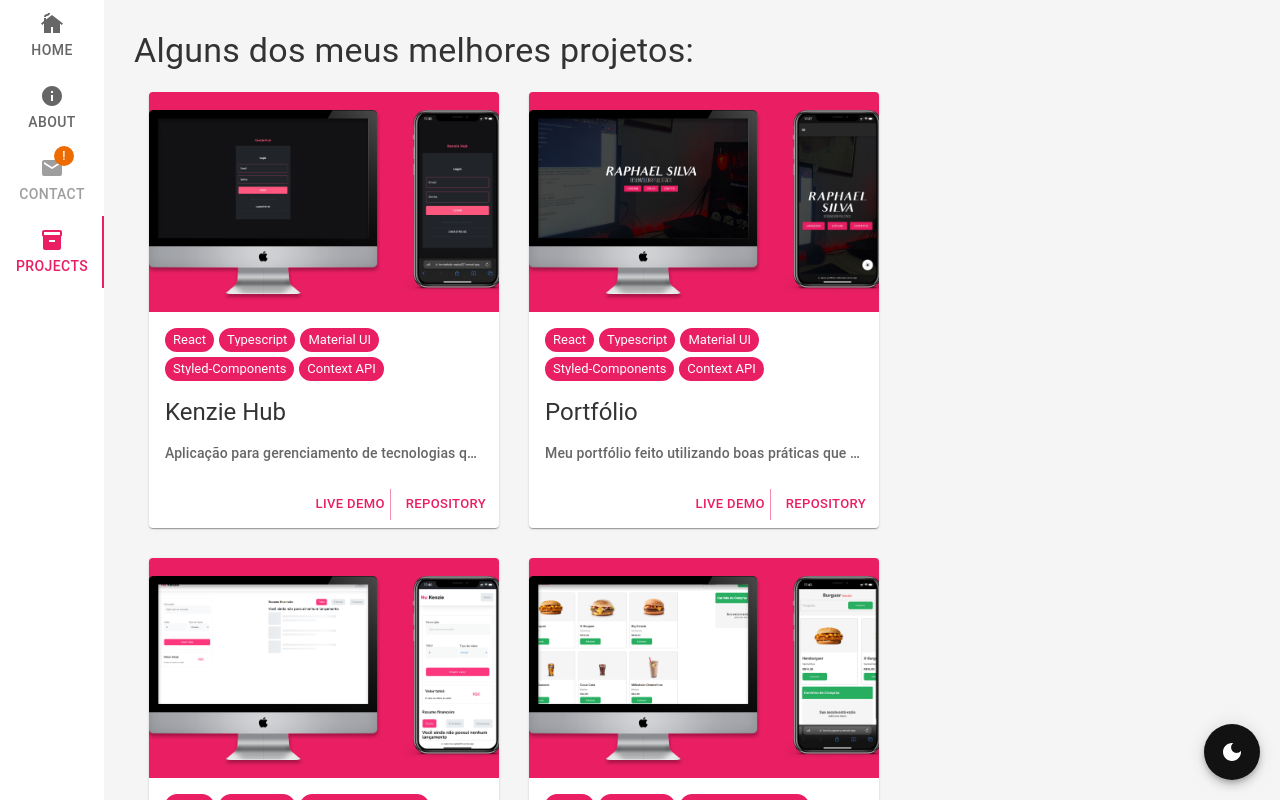
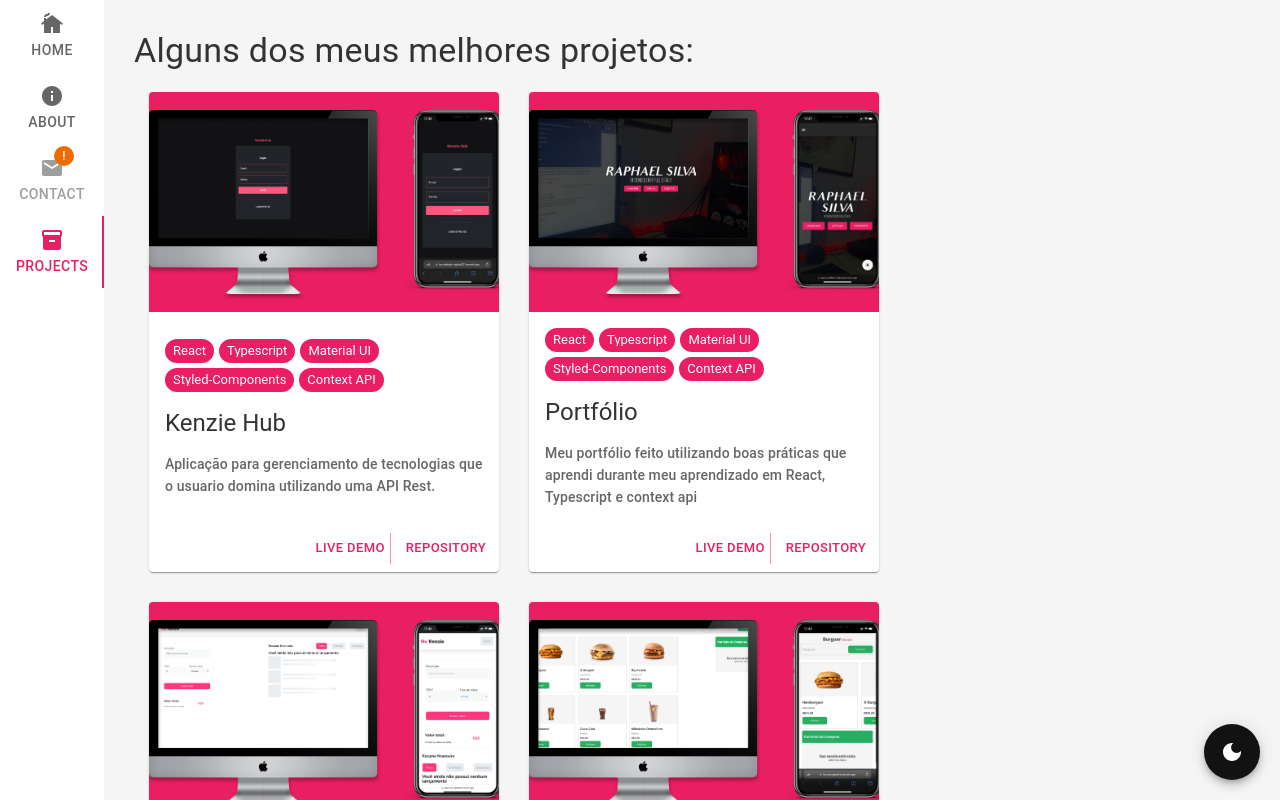
Before and after one commit to rapha021/portfolio-rapha, a React (Vite) app: page /projects in a window 1280 px wide. Shown: the top 800 px of the page. Built offline with nearby package versions, Linux system fonts and the light colour scheme.

Commit message:
fix: minimal styles fixed

```diff
--- a/src/Components/Card/index.tsx
+++ b/src/Components/Card/index.tsx
@@ -10,6 +10,7 @@ import {
   Link,
   Typography,
 } from "@mui/material"
+import { useThemeContext } from "../../contexts/darkmode.context"
 
 const CardProj = ({
   name,
@@ -19,24 +20,33 @@ const CardProj = ({
   img,
   description,
 }: IProject) => {
+  const { dark } = useThemeContext()
+
   return (
     <>
-      <Card sx={{ maxWidth: { xs: "250px", sm: "280px", md: "350px" } }}>
+      <Card
+        sx={{
+          maxWidth: { xs: "250px", sm: "280px", md: "350px" },
+          display: "flex",
+          flexDirection: "column",
+          justifyContent: "space-between",
+        }}
+      >
         <CardMedia component="img" alt="project img" height="220" image={img} />
 
         <CardContent className="card-content">
           <div className="card__div--tags">
             {techs.map((tech, index) => (
-              <Chip key={index} label={tech} color="primary" size="small" />
+              <Chip
+                label={tech}
+                key={index}
+                color={dark ? "secondary" : "primary"}
+                size="small"
+              />
             ))}
           </div>
           <Typography variant="h5">{name}</Typography>
-          <Typography
-            variant="subtitle2"
-            component="h4"
-            color="text.secondary"
-            noWrap={true}
-          >
+          <Typography variant="subtitle2" component="h4" color="text.secondary">
             {description}
           </Typography>
         </CardContent>
--- a/src/Components/Header/index.tsx
+++ b/src/Components/Header/index.tsx
@@ -53,7 +53,6 @@ const Header = () => {
           sx={{
             backgroundColor: dark ? "#333" : "#fff",
             width: "fit-content",
-            height: "100vh",
           }}
         >
           <Grid item>
--- a/src/Pages/About/index.tsx
+++ b/src/Pages/About/index.tsx
@@ -17,7 +17,7 @@ const About = () => {
           direction="column"
           spacing={2}
           height={{ xs: "90vh", md: "100vh" }}
-          width="100vw"
+          width="100%"
           alignItems="center"
           justifyContent="center"
         >
```
